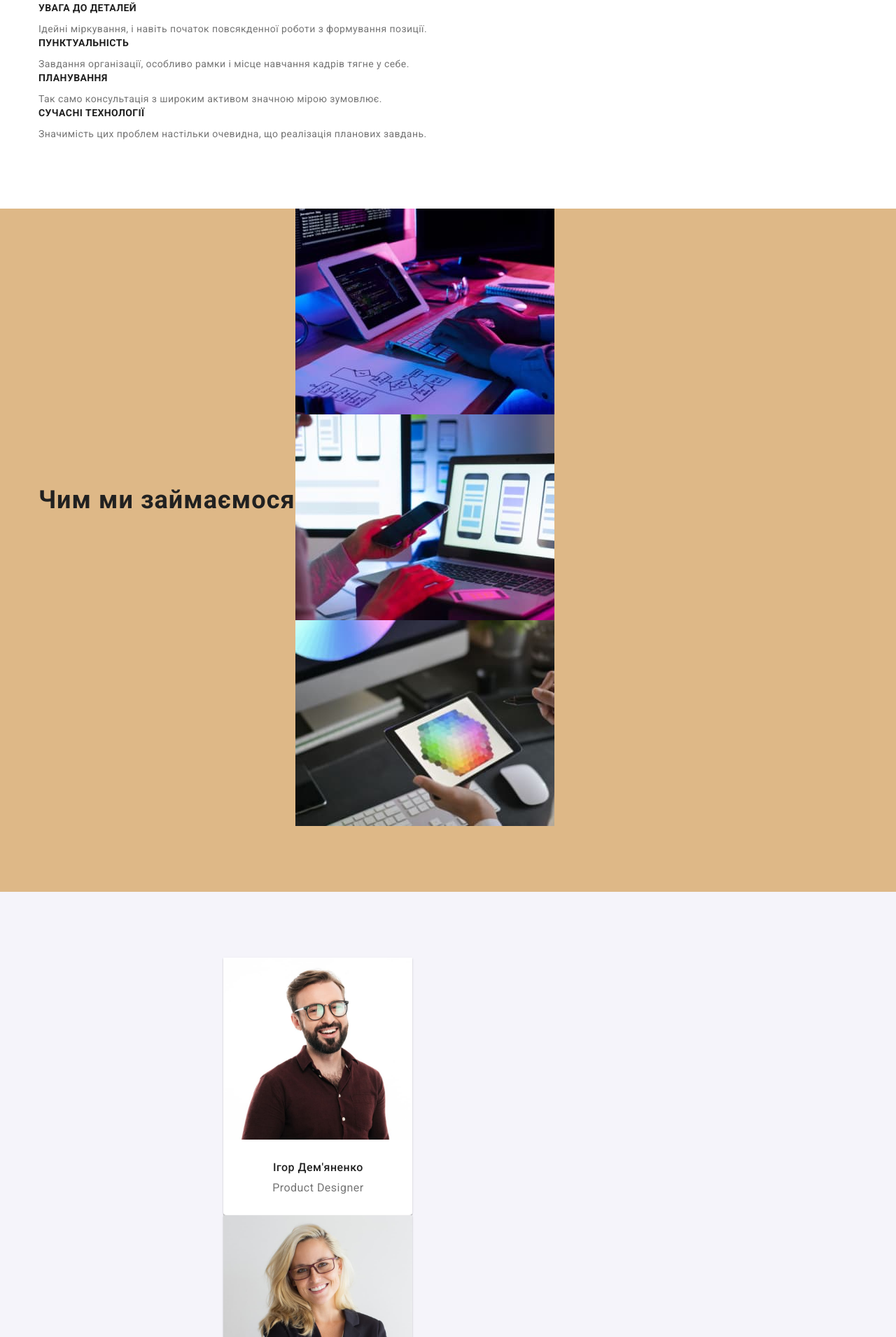
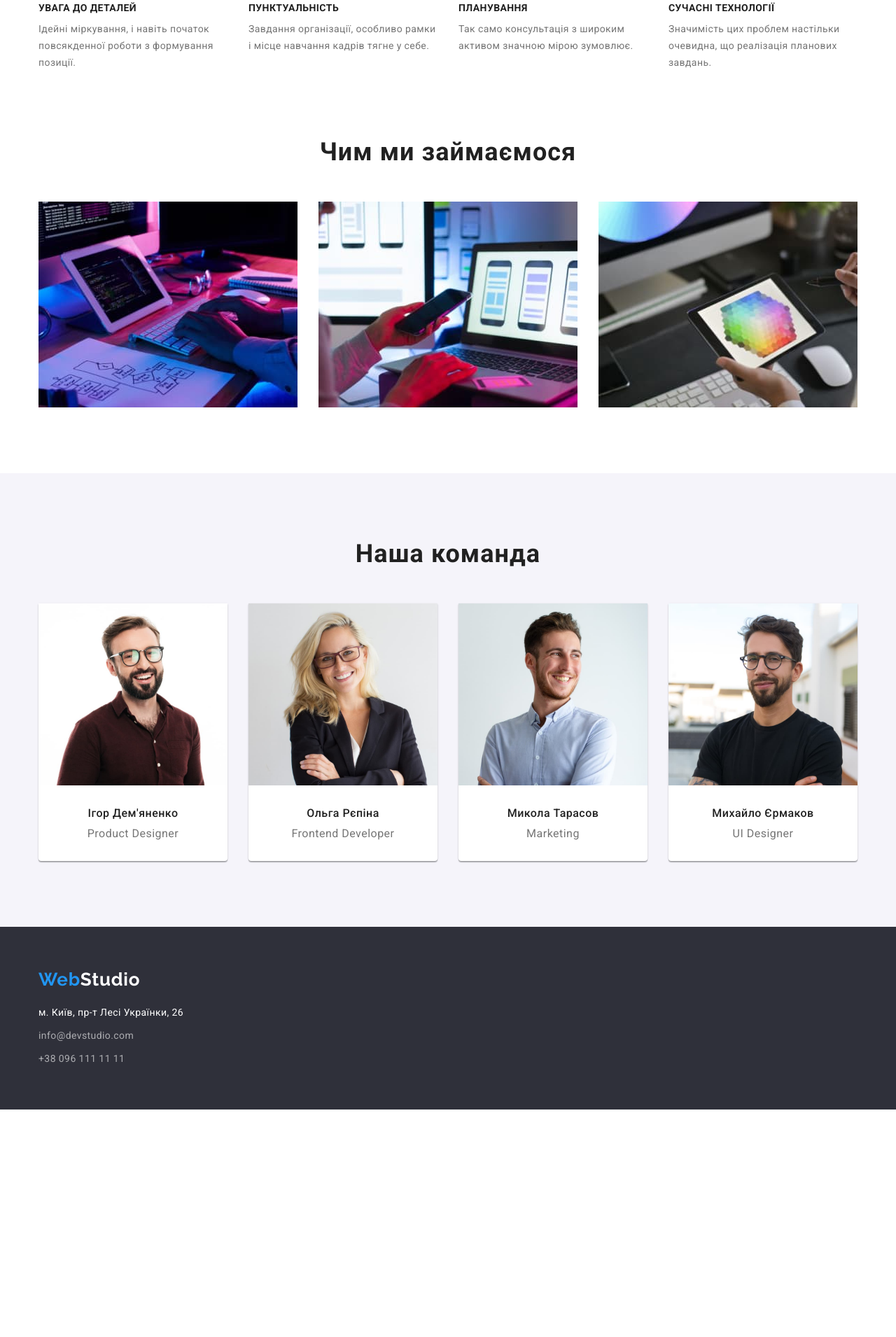
Before and after one commit to Taras-Veremchuk/goit-markup-hw-03, a plain HTML site: page index.html in a window 1280 px wide. Shown: the part 890-2800 px from the top of the page at 70% size. After the commit the page ends 2475 px from the top, so only its background shows below. Drawn offline with Linux system fonts and the light colour scheme.

Commit message:
add styles

```diff
--- a/css/style.css
+++ b/css/style.css
@@ -65,26 +65,29 @@ body {
   clip: rect(0 0 0 0);
   overflow: hidden;
 }
+.container {
+  padding-left: 15px;
+  padding-right: 15px;
+  margin-right: auto;
+  margin-left: auto;
+  width: 1200px;
+}
 /* HEADER */
 
 .header {
   border-bottom: 1px solid #ececec;
 }
 
-.container {
+.nav.container {
   display: flex;
   align-items: center;
-  padding-left: 15px;
-  padding-right: 15px;
-  margin-right: auto;
-  margin-left: auto;
-  width: 1200px;
 }
 
 .logo {
   display: block;
 
   color: var(--accent-color);
+
   font-family: 'Raleway', sans-serif;
   font-weight: 700;
   font-size: 26px;
@@ -99,11 +102,7 @@ body {
 .nav-list {
   display: flex;
   margin-left: 93px;
-}
-
-.nav-list .item:not(:last-child),
-.contact-list .item:not(:last-child) {
-  margin-right: 50px;
+  gap: 50px;
 }
 
 .nav-list .link {
@@ -112,6 +111,7 @@ body {
   padding-bottom: 32px;
 
   color: var(--secondary-text-color);
+
   font-weight: 500;
   font-size: 14px;
   line-height: 1.14;
@@ -125,12 +125,15 @@ body {
 .contact-list {
   display: flex;
   margin-left: auto;
+  gap: 50px;
 }
 
 .contact-list .link {
   color: var(--primary-text-color--);
 }
 
+.footer-list .link:hover,
+.footer-list .link:focus,
 .contact-list .link:hover,
 .contact-list .link:focus,
 .nav-list .link:hover,
@@ -143,7 +146,6 @@ body {
   padding: 200px 452px;
   width: 100%;
 
-  outline: 1px solid red;
   background: var(--hero-footer-background-color);
   text-align: center;
 }
@@ -151,163 +153,226 @@ body {
 .hero-title {
   margin-bottom: 30px;
 
+  color: var(--white-color);
+
   font-weight: 900;
   font-size: 44px;
   line-height: 1.36;
   text-align: center;
   letter-spacing: 0.06em;
   text-transform: uppercase;
-  color: var(--white-color);
 }
 .hero-button {
+  display: inline-block;
+  padding: 10px 32px;
+  border-radius: 4px;
+  box-shadow: 0px 4px 4px rgba(0, 0, 0, 0.15);
+  border: 1px solid transparent;
+  text-align: center;
+  min-width: 216px;
+  height: 50px;
+
+  color: var(--white-color);
+  background: var(--accent-color);
+
   font-family: inherit;
   font-weight: 700;
   font-size: 16px;
   line-height: 1.87;
-  /* display: flex;
-    align-items: center; */
   letter-spacing: 0.06em;
-  color: var(--white-color);
-  background: var(--accent-color);
-  display: inline-block;
-  min-width: 216px;
-  height: 50px;
-  padding: 10px 32px;
-  box-shadow: 0px 4px 4px rgba(0, 0, 0, 0.15);
-  border-radius: 4px;
-  text-align: center;
-  border: 1px solid transparent;
 }
 .hero-button:hover,
 .hero-button:focus {
+  cursor: pointer;
   background-color: var(--hero-button-background-color);
-  cursor: pointer;
 }
 /* ADVANTAGE*/
+.advantage.container {
+  justify-content: space-between;
+}
+
 .section {
   padding: 94px 0px;
 }
+.feature-list {
+  display: flex;
+  gap: 30px;
+}
+.feature-list > .item {
+  width: 270px;
+}
 .feature-list .title {
+  margin-bottom: 10px;
+
+  color: var(--secondary-text-color);
+
   font-weight: 700;
   font-size: 14px;
   line-height: 1.14;
   letter-spacing: 0.03em;
   text-transform: uppercase;
-  color: var(--secondary-text-color);
-  margin-bottom: 10px;
 }
-.feature-list-text {
+.feature-list .text {
   font-size: 14px;
   line-height: 1.71;
   letter-spacing: 0.03em;
 }
 /* ACTIVITY */
-.section-activity {
-  background-color: burlywood;
-  padding-bottom: 94px;
+.activity.container {
+  justify-content: space-between;
+}
+.activity-list {
+  display: flex;
+  gap: 30px;
+}
+.activity-list .img {
+  max-width: 100%;
+  height: auto;
+}
+.section.no-padding {
+  padding: 0px 0px 94px 0px;
 }
 .section-title {
+  margin-bottom: 50px;
+
+  color: var(--secondary-text-color);
+
   font-weight: 700;
   font-size: 36px;
   line-height: 1.17;
   text-align: center;
   letter-spacing: 0.03em;
-  color: var(--secondary-text-color);
-  margin-bottom: 50px;
 }
 /* TEAM */
-.section-team {
+.section.team {
   background-color: var(--team-button-background-color);
 }
-.team-list-title {
+.team-list {
+  display: flex;
+  gap: 30px;
+  justify-content: space-between;
+}
+.item-list .title {
+  margin-bottom: 10px;
+
+  color: var(--secondary-text-color);
+
   font-size: 16px;
   font-weight: 500;
-  color: var(--secondary-text-color);
-  margin-bottom: 10px;
 }
-.team-list-item {
+.team-list > .item {
+  box-shadow: 0px 1px 3px rgba(0, 0, 0, 0.12), 0px 1px 1px rgba(0, 0, 0, 0.14), 0px 2px 1px rgba(0, 0, 0, 0.2);
+  border-radius: 0px 0px 4px 4px;
+  max-width: 270px;
+
+  background-color: var(--white-color);
+
   font-size: 16px;
   line-height: 1.19;
   text-align: center;
   letter-spacing: 0.03em;
-  max-width: 270px;
-  background-color: var(--white-color);
-  box-shadow: 0px 1px 3px rgba(0, 0, 0, 0.12), 0px 1px 1px rgba(0, 0, 0, 0.14), 0px 2px 1px rgba(0, 0, 0, 0.2);
-  border-radius: 0px 0px 4px 4px;
-  padding-bottom: 30px;
 }
-.team-list-item > .img {
+.team-list .img {
   max-width: 100%;
   height: auto;
-  margin-bottom: 30px;
+}
+.item-list {
+  padding: 30px 30px;
 }
 /* FOOTER */
 .footer {
+  padding-top: 60px;
+  padding-bottom: 60px;
+
   background: var(--hero-footer-background-color);
-  padding-top: 60px;
-  padding-bottom: 57px;
 }
+
 .footer-logo {
   margin-bottom: 20px;
 }
+
 .footer-logo .last-word {
   color: var(--white-color);
 }
+
 .footer-link {
   color: var(--footer-text-color);
 }
+
 .footer-map-link {
   color: var(--white-color);
 }
-.footer-list-item .link {
+
+.footer-list .link {
+  display: block;
+
   font-size: 14px;
   line-height: 1.71;
   letter-spacing: 0.03em;
   font-style: normal;
 }
-.footer-list-item:not(:last-child) {
+.footer-list > .item:not(:last-child) {
   margin-bottom: 9px;
 }
+
 /* PORTFOLIO */
 .list-portfolio {
+  display: flex;
   text-align: center;
+  width: 575px;
+  margin-left: auto;
+  margin-right: auto;
   margin-bottom: 34px;
+  gap: 8px;
+  justify-content: space-between;
 }
-.list-portfolio-item .button {
+.portfolio-item > .button {
   display: inline-block;
+  padding: 6px 20px;
+  border: 1px solid transparent;
+  border-radius: 4px;
+  min-width: 73px;
+
+  color: var(--secondary-text-color);
+  background: var(--team-button-background-color);
+
   font-family: inherit;
   font-weight: 500;
   font-size: 16px;
   line-height: 1.63;
   letter-spacing: 0.03em;
-  color: var(--secondary-text-color);
-  background: var(--team-button-background-color);
   text-align: center;
-  border: 1px solid transparent;
-  border-radius: 4px;
-  padding: 6px 22px;
 }
 .btn:hover,
 .btn:focus {
+  border-radius: 4px;
+  box-shadow: 0px 3px 1px rgba(0, 0, 0, 0.1), 0px 1px 2px rgba(0, 0, 0, 0.08), 0px 2px 2px rgba(0, 0, 0, 0.12);
+  cursor: pointer;
+
   color: var(--white-color);
   background: var(--accent-color);
-  cursor: pointer;
-  box-shadow: 0px 3px 1px rgba(0, 0, 0, 0.1), 0px 1px 2px rgba(0, 0, 0, 0.08), 0px 2px 2px rgba(0, 0, 0, 0.12);
-  border-radius: 4px;
+}
+.project-list {
+  display: flex;
+  flex-wrap: wrap;
+  gap: 30px;
 }
 .project-list-item .project-title {
+  margin-bottom: 4px;
+
+  color: var(--secondary-text-color);
+
   font-weight: 700;
   font-size: 18px;
   line-height: 2;
   letter-spacing: 0.06em;
-  color: var(--secondary-text-color);
-  margin-bottom: 4px;
 }
 .project-list-item .project-text {
+  color: var(--primary-text-color);
+
   font-size: 16px;
   line-height: 1.88;
   letter-spacing: 0.03em;
-  color: var(--primary-text-color);
 }
 .project-list-item > .img {
   max-width: 100%;
@@ -319,5 +384,5 @@ body {
   border-top: none;
 }
 .project-list-item {
-  max-width: 370px;
+  flex-basis: calc((100% - 60px) / 3);
 }
--- a/index.html
+++ b/index.html
@@ -15,7 +15,7 @@
   <body>
     <header class="header">
       <!--Навігація -->
-      <div class="container">
+      <div class="nav container">
         <a href="./index.html" class="logo link">Web<span class="last-word">Studio</span></a>
         <nav class="nav">
           <ul class="nav-list list">
@@ -50,31 +50,31 @@
       </section>
       <!--Наші переваги-->
       <section class="section">
-        <div class="container">
+        <div class="advantage container">
           <h2 class="visually-hidden">Наші переваги</h2>
           <ul class="feature-list list">
-            <li>
+            <li class="item">
               <h3 class="title">Увага до деталей</h3>
-              <p class="feature-list-text">Ідейні міркування, і навіть початок повсякденної роботи з формування позиції.</p>
+              <p class="text">Ідейні міркування, і навіть початок повсякденної роботи з формування позиції.</p>
             </li>
-            <li>
+            <li class="item">
               <h3 class="title">Пунктуальність</h3>
-              <p class="feature-list-text">Завдання організації, особливо рамки і місце навчання кадрів тягне у себе.</p>
+              <p class="text">Завдання організації, особливо рамки і місце навчання кадрів тягне у себе.</p>
             </li>
-            <li>
+            <li class="item">
               <h3 class="title">Планування</h3>
-              <p class="feature-list-text">Так само консультація з широким активом значною мірою зумовлює.</p>
+              <p class="text">Так само консультація з широким активом значною мірою зумовлює.</p>
             </li>
-            <li>
+            <li class="item">
               <h3 class="title">Сучасні технології</h3>
-              <p class="feature-list-text">Значимість цих проблем настільки очевидна, що реалізація планових завдань.</p>
+              <p class="text">Значимість цих проблем настільки очевидна, що реалізація планових завдань.</p>
             </li>
           </ul>
         </div>
       </section>
-      <section class="section-activity">
-        <!--Чим ми займаємося-->
-        <div class="container">
+      <!--Чим ми займаємося-->
+      <section class="section no-padding">
+        <div class="activity container">
           <h2 class="section-title">Чим ми займаємося</h2>
           <ul class="activity-list list">
             <li class="item">
@@ -90,29 +90,37 @@
         </div>
       </section>
       <!--Наша команда-->
-      <section class="section-team section">
+      <section class="section team">
         <div class="container">
           <h2 class="section-title">Наша команда</h2>
           <ul class="team-list list">
-            <li class="team-list-item">
+            <li class="item">
               <img class="img" src="./images/team1.jpg" alt="Ігор Дем'яненко" width="270" />
-              <h3 class="team-list-title">Ігор Дем'яненко</h3>
-              <p class="text">Product Designer</p>
+              <div class="item-list">
+                <h3 class="title">Ігор Дем'яненко</h3>
+                <p class="text">Product Designer</p>
+              </div>
             </li>
-            <li class="team-list-item">
+            <li class="item">
               <img class="img" src="./images/team2.jpg" alt="Ольга Рєпіна" width="270" />
-              <h3 class="team-list-title">Ольга Рєпіна</h3>
-              <p class="text">Frontend Developer</p>
+              <div class="item-list">
+                <h3 class="title">Ольга Рєпіна</h3>
+                <p class="text">Frontend Developer</p>
+              </div>
             </li>
-            <li class="team-list-item">
+            <li class="item">
               <img class="img" src="./images/team3.jpg" alt="Микола Тарасов" width="270" />
-              <h3 class="team-list-title">Микола Тарасов</h3>
-              <p class="text">Marketing</p>
+              <div class="item-list">
+                <h3 class="title">Микола Тарасов</h3>
+                <p class="text">Marketing</p>
+              </div>
             </li>
-            <li class="team-list-item">
+            <li class="item">
               <img class="img" src="./images/team4.jpg" alt="Михайло Єрмаков" width="270" />
-              <h3 class="team-list-title">Михайло Єрмаков</h3>
-              <p class="text">UI Designer</p>
+              <div class="item-list">
+                <h3 class="title">Михайло Єрмаков</h3>
+                <p class="text">UI Designer</p>
+              </div>
             </li>
           </ul>
         </div>
@@ -123,14 +131,14 @@
       <div class="container">
         <a href="./index.html" class="footer-logo logo link">Web<span class="last-word">Studio</span></a>
         <address>
-          <ul class="contact-list list">
-            <li class="footer-list-item">
+          <ul class="footer-list list">
+            <li class="item">
               <a href="https://goo.gl/maps/ds5fiVd6XjCEJLPA6" class="footer-map-link link" target="_blank" rel="noopener noreferrer nofollow">м. Київ, пр-т Лесі Українки, 26</a>
             </li>
-            <li class="footer-list-item">
+            <li class="item">
               <a href="mailto:info@devstudio.com" class="footer-link link">info@devstudio.com</a>
             </li>
-            <li class="footer-list-item">
+            <li class="item">
               <a href="tel:+380961111111" class="footer-link link">+38 096 111 11 11</a>
             </li>
           </ul>
```
Also changed, not shown: portfolio.html (+24 -20 lines).
